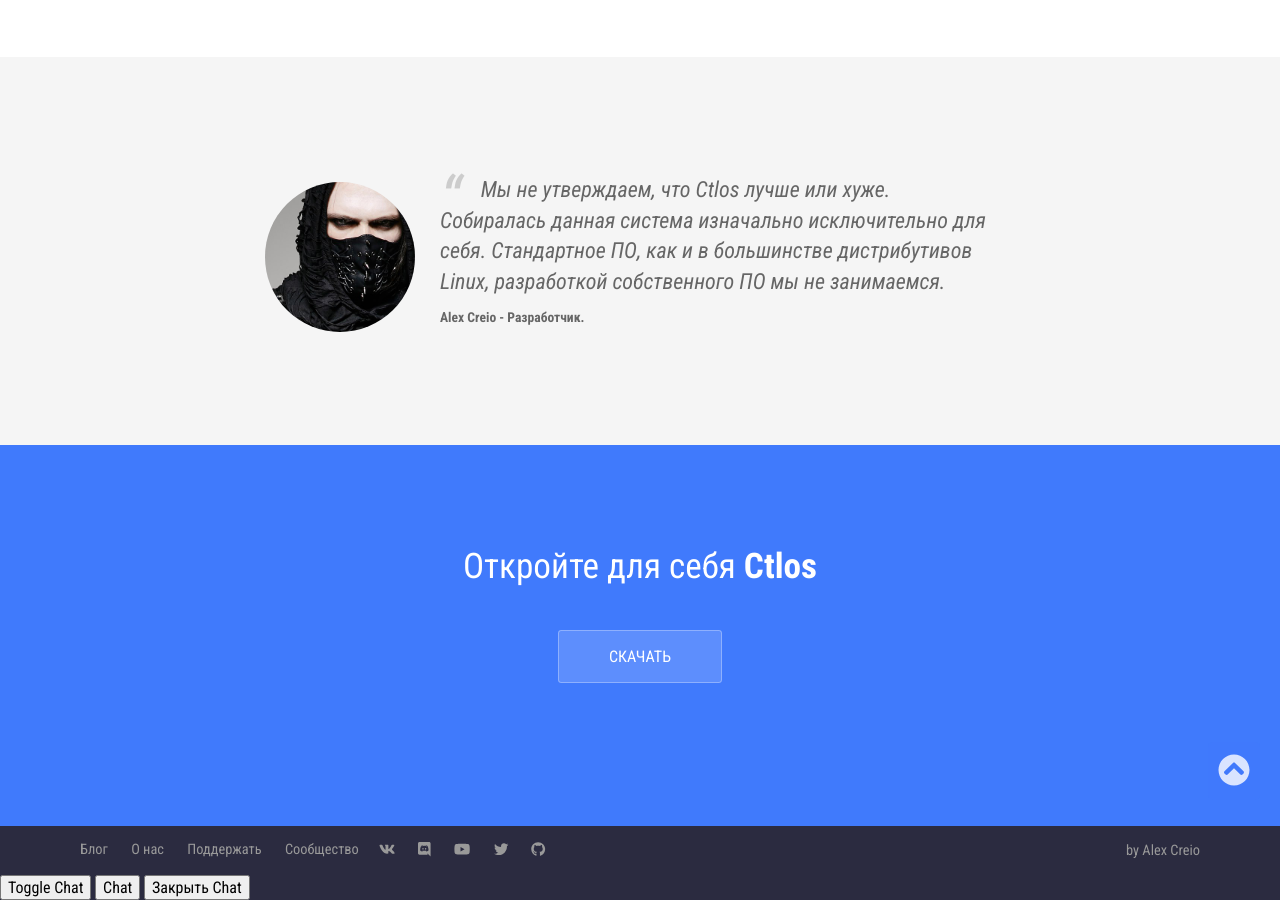
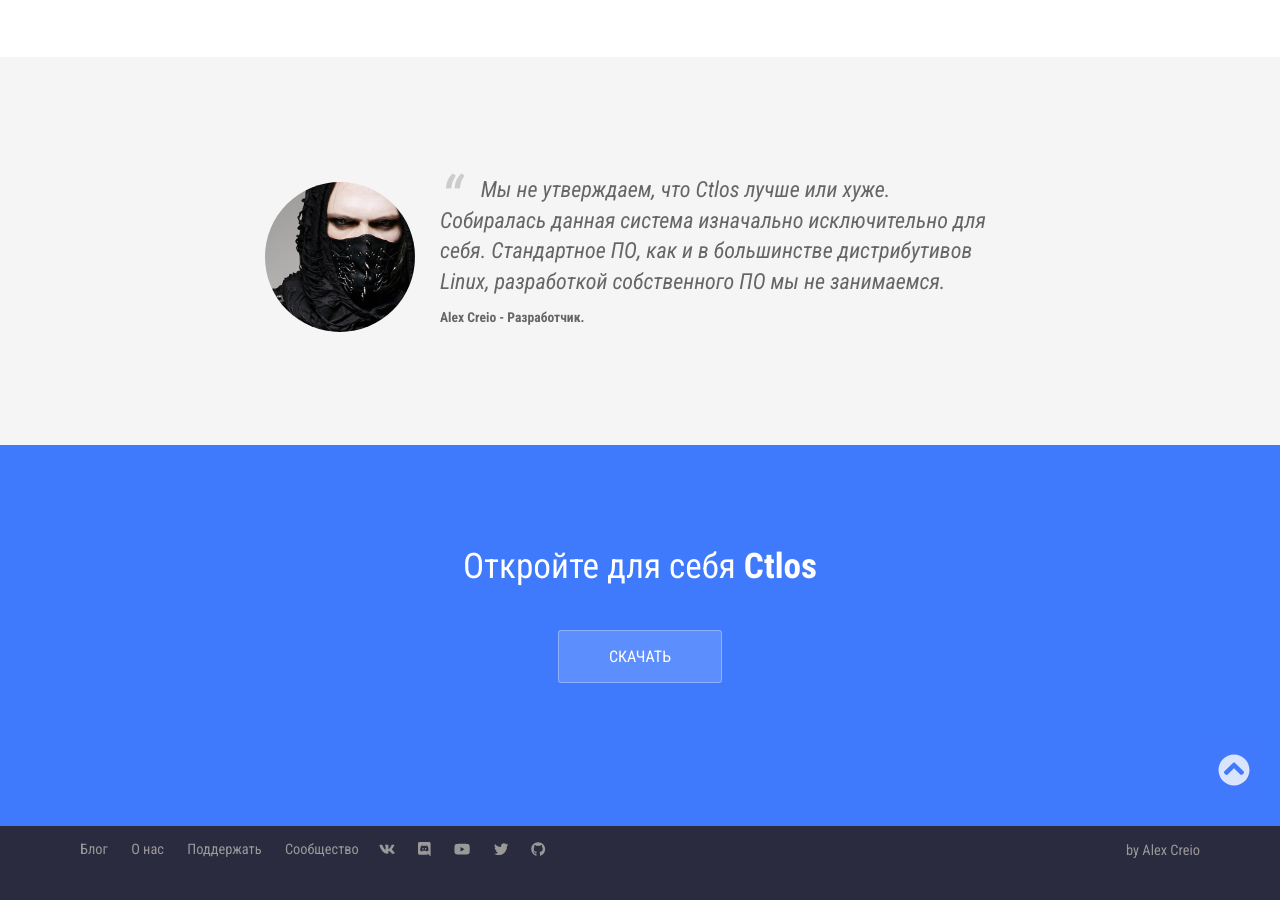
Before and after one commit to bullik01/ctlos.github.io, a Jekyll site: the page built from _pages/index.html, in a window 1280 px wide and 900 px high, scrolled down 2766 px. Built offline with Jekyll 4.4.1, drawn with Linux system fonts in a browser that asks for light colours; nearby versions of some CDN libraries; after the commit the page ends 3641 px from its top, so only the background shows below that.

Commit message:
auto commit

```diff
--- a/_layouts/default.html
+++ b/_layouts/default.html
@@ -94,9 +94,6 @@
 		<!-- Yandex.Metrika counter --> <script type="text/javascript" > (function (d, w, c) { (w[c] = w[c] || []).push(function() { try { w.yaCounter{{ site.ya_metrika }} = new Ya.Metrika2({ id:{{ site.ya_metrika }}, clickmap:true, trackLinks:true, accurateTrackBounce:true, webvisor:true }); } catch(e) { } }); var n = d.getElementsByTagName("script")[0], s = d.createElement("script"), f = function () { n.parentNode.insertBefore(s, n); }; s.type = "text/javascript"; s.async = true; s.src = "https://mc.yandex.ru/metrika/tag.js"; if (w.opera == "[object Opera]") { d.addEventListener("DOMContentLoaded", f, false); } else { f(); } })(document, window, "yandex_metrika_callbacks2"); </script> <noscript><div><img src="https://mc.yandex.ru/watch/{{ site.ya_metrika }}" style="position:absolute; left:-9999px;" alt="" /></div></noscript> <!-- /Yandex.Metrika counter -->
 		{% endif %}
 
-		<button class="js-gitter-toggle-chat-button">Toggle Chat</button>
-		<button class="js-gitter-toggle-chat-button" data-gitter-toggle-chat-state="true">Chat</button>
-		<button class="js-gitter-toggle-chat-button" data-gitter-toggle-chat-state="false">Закрыть Chat</button>
 		<script>
 			((window.gitter = {}).chat = {}).options = {
 			room: 'ctlos/ctlosiso', //own room name
```
